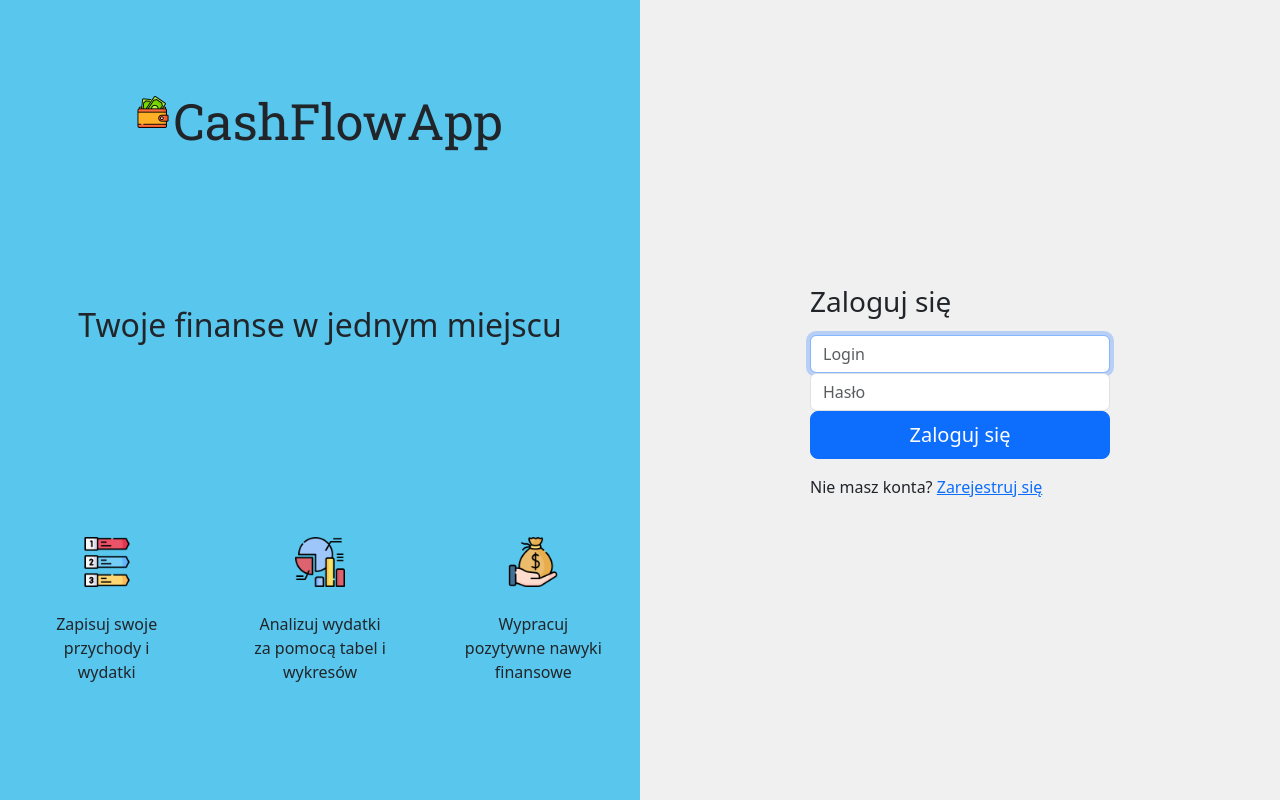
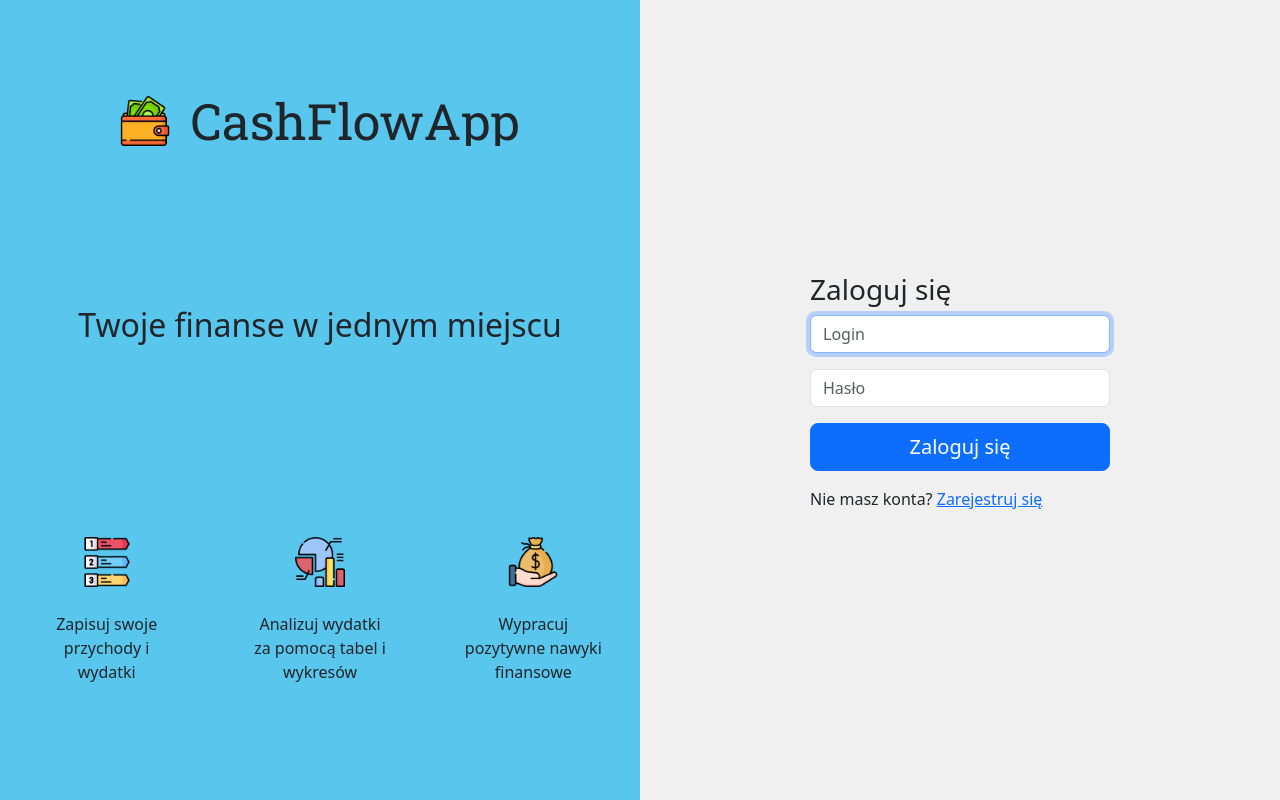
Before and after one commit to p-litwin/CashFlowWebApp, a PHP site: page /login.html in a window 1280 px wide. Run offline with PHP 8.4, Linux system fonts and the light colour scheme; some libraries are stand-ins or nearby versions.

Commit message:
Login and register pages reformatted

```diff
--- a/add-expense.html
+++ b/add-expense.html
@@ -68,7 +68,7 @@
   <section id="content">
     <div class="container-fluid main-content">
       <div class="row site-title">
-        <h1 class="">Dodawanie nowego przychodu</h1>
+        <h1 class="">Dodawanie nowego wydatku</h1>
       </div>
       <div class="card add-expense-income-card">
         <div class="card-header">
--- a/login.html
+++ b/login.html
@@ -22,19 +22,17 @@
 </head>
 
 <body>
-    <div class="container-fluid ">
-        <div class="row align-items-center">
-            <div class="col-lg-6 col-md-6 kolumna-lewa">
+    <div class="container-fluid">
+        <div class="row align-items-center login-register-content">
+            <div class="col-lg-6 col-md-6 left-column">
                 <div class="row">
-                    <div class="col">
-                        <div class="brand">
-                            <img class="navbar-image" src="images/wallet.png" alt="">
-                            <h1 class="brand-name">CashFlowApp</h1>
-                        </div>
-                        <h2 class="tagline">Twoje finanse w jednym miejscu</h2>
+                    <div class="brand">
+                        <img class="brand-image" src="images/wallet.png" alt="">
+                        <h1 class="brand-name">CashFlowApp</h1>
                     </div>
+                    <h2 class="tagline">Twoje finanse w jednym miejscu</h2>
                 </div>
-                <div class="row">
+                <div class="row features">
                     <div class="col-lg-4 col-md-4 feature">
                         <img class="feature-image" src="images/list.png" alt="">
                         <p class="feature-text">Zapisuj swoje przychody i wydatki</p>
@@ -48,11 +46,11 @@
                         <p class="feature-text">Wypracuj pozytywne nawyki finansowe</p>
                     </div>
                 </div>
+            </div>
 
-            </div>
             <div class="col-lg-6 col-md-6">
                 <form class="form-signin">
-                    <h1 class="h3 mb-3 font-weight-normal">Zaloguj się</h1>
+                    <h3 class="font-weight-normal">Zaloguj się</h1>
                     <label for="inputLogin" class="sr-only">Login</label>
                     <input type="login" id="inputLogin" class="form-control" placeholder="Login" required autofocus>
                     <label for="inputPassword" class="sr-only">Password</label>
--- a/styles.css
+++ b/styles.css
@@ -1,12 +1,24 @@
-body {
+body, html {
     background-color:#f0f0f0;
-
-
+    min-height:100%;
 }
 
-.kolumna-lewa {
+.left-column {
     background-color:#59c6ed;
     text-align: center;
+    height:100vh;
+}
+.login-register-content {
+    height:100vh;
+}
+@media (max-width:768px) {
+    .left-column {
+        height:auto;
+    }
+}
+
+.features {
+    background-color:#59c6ed;
 }
 
 .login-form {
@@ -27,8 +39,7 @@ body {
 }
 .brand-image {
     width: 50px;
-    padding: 0;
-    margin: 0 0 0 15px;
+    margin-right:1rem;
 }
 
 .form-signin {
@@ -46,6 +57,7 @@ body {
 .tagline {
     text-align: center;
     padding:10rem 0;
+    background-color: #59c6ed;
 }
 
 .feature-image  {
@@ -81,12 +93,6 @@ body {
         width: 50px;
         padding: 0 0 20px 0px;
         float: left;
-    }
-}
-
-@media (min-width:768px) {
-    .kolumna-lewa {
-        height:100vh;
     }
 }
 
@@ -150,6 +156,7 @@ body {
 
 .navbar-brand {
     font-size:2rem;
+    font-family: 'Roboto Slab', serif;
 }
 
 .navbar-image {
@@ -182,3 +189,8 @@ body {
         margin-top:1.3rem;
     }
 }
+
+
+.form-control {
+    margin: 0 0 1rem 0;
+}
```
Also changed, not shown: register.html (+7 -9 lines).
